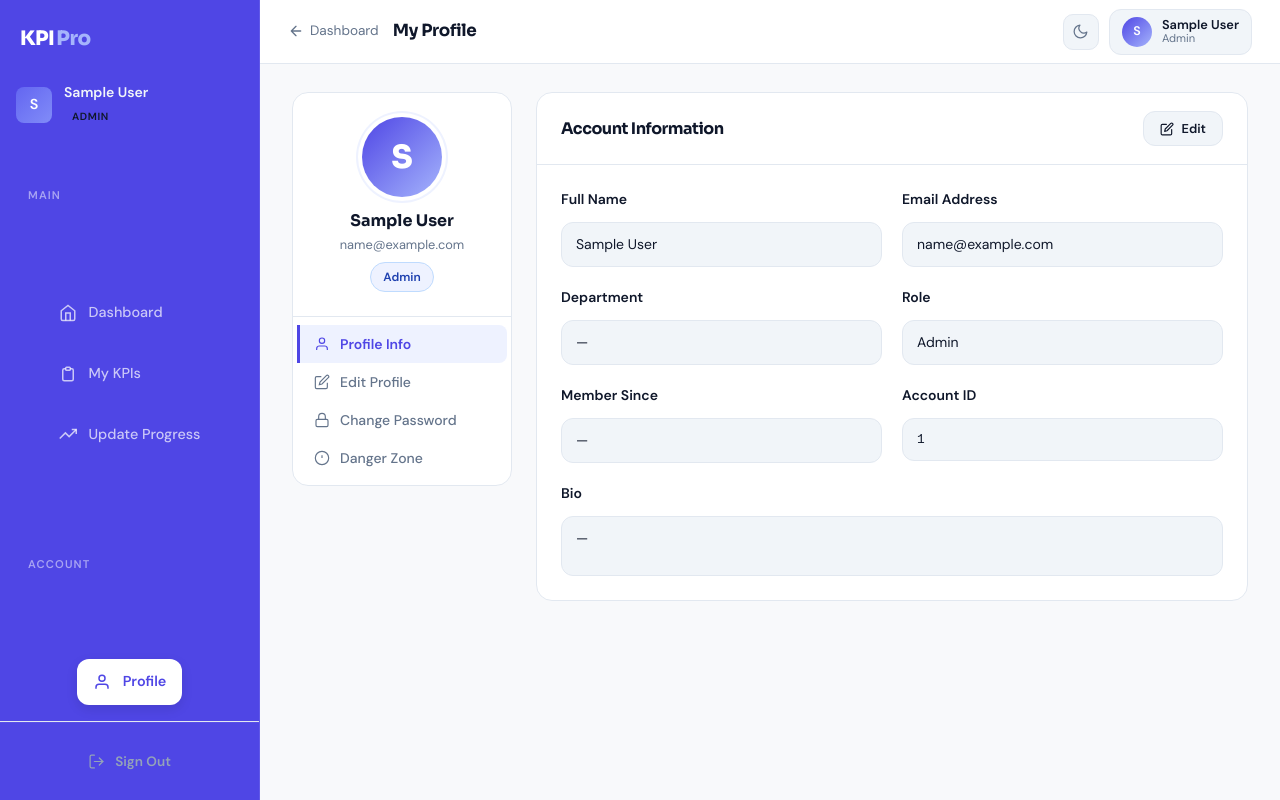
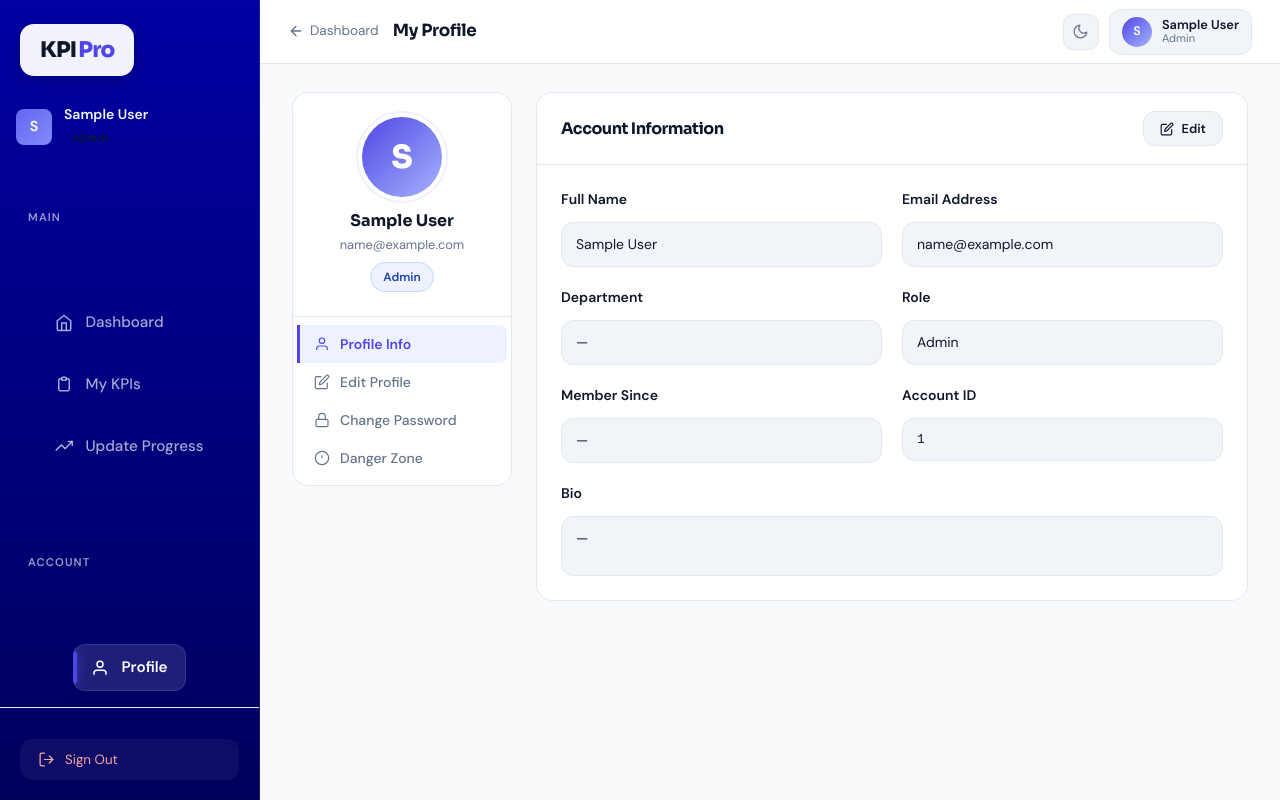
Before and after one commit to florencetongg/KPI-Pulse, a plain HTML site: page pages/profile.html in a window 1280 px wide. Drawn offline with Linux system fonts and the light colour scheme; sample sign-in values are in the browser's storage.

Commit message:
Side bar CSS and theme mode

```diff
--- a/css/style.css
+++ b/css/style.css
@@ -8,7 +8,7 @@
 :root {
   /* Color Palette */
   --navy: #0f172a;
-  --navy-light: #1e293b;
+  --navy-light: #192332;
   --primary: #4f46e5;
   --primary-hover: #4338ca;
   --primary-light: #eef2ff;
@@ -401,7 +401,9 @@ nav {
 .form-select,
 .form-textarea {
   width: 100%;
-  padding: 11px 14px;
+  padding: 8px 14px;
+  /* Fixed clipping issue */
+
   border: 1px solid var(--border);
   border-radius: var(--radius);
   font-size: 0.875rem;
@@ -1698,8 +1700,8 @@ body.app-body {
   flex-shrink: 0;
   display: flex;
   flex-direction: column;
-  background: #4f46e5;
-  /* The requested Indigo color */
+  background: linear-gradient(180deg, #0000A3 0%, #00005C 100%);
+  /* Premium Midnight Gradient */
   height: 100vh;
   position: sticky;
   top: 0;
@@ -1727,19 +1729,30 @@ body.app-body {
 .sidebar-logo {
   font-family: 'Sora', sans-serif;
   font-weight: 800;
-  font-size: 1.25rem;
-  color: #ffffff;
-  /* White for high contrast on Indigo */
+  font-size: 1.35rem;
+  color: #0f172a;
   text-decoration: none;
-  letter-spacing: -0.5px;
-  display: flex;
-  align-items: center;
+  letter-spacing: -0.8px;
+  display: flex;
+  align-items: center;
+  justify-content: center;
   gap: 2px;
+  background: rgba(255, 255, 255, 0.95);
+  /* Premium Glass Box */
+  backdrop-filter: blur(8px);
+  padding: 10px 20px;
+  border-radius: 14px;
+  box-shadow: 0 4px 15px rgba(0, 0, 0, 0.2);
+  transition: transform 0.2s ease;
+}
+
+.sidebar-logo:hover {
+  transform: scale(1.02);
 }
 
 .sidebar-logo span {
-  color: #a5b4fc;
-  /* Light Indigo/Primary-mid to match brand feel */
+  color: #4f46e5;
+  /* Blue as per index.html */
 }
 
 .sidebar-user {
@@ -1824,7 +1837,7 @@ body.app-body {
   display: block;
   width: 100%;
   padding: 24px 16px 12px;
-  color: rgba(255, 255, 255, 0.5);
+  color: rgba(255, 255, 255, 0.6);
   font-size: 0.7rem;
   font-weight: 700;
   text-transform: uppercase;
@@ -1848,27 +1861,54 @@ body.app-body {
   display: flex;
   align-items: center;
   gap: 12px;
-  padding: 12px 16px;
-  color: rgba(255, 255, 255, 0.7);
+  padding: 12px 18px;
+  color: rgba(255, 255, 255, 0.65);
   text-decoration: none;
-  font-size: 0.9rem;
+  font-size: 0.95rem;
   font-weight: 500;
   border-radius: 12px;
-  transition: all 0.2s cubic-bezier(0.4, 0, 0.2, 1);
+  transition: all 0.25s cubic-bezier(0.4, 0, 0.2, 1);
   white-space: nowrap;
+  position: relative;
+  overflow: hidden;
 }
 
 .sidebar-nav-link:hover {
-  background: rgba(255, 255, 255, 0.1);
+  background: rgba(255, 255, 255, 0.08);
   color: #ffffff;
+  padding-left: 22px;
+  /* Smooth slide-in effect */
 }
 
 .sidebar-nav-link.active {
-  background: #ffffff;
-  color: #4f46e5;
-  /* The primary indigo on white for active state */
+  background: rgba(255, 255, 255, 0.12);
+  color: #ffffff;
   font-weight: 600;
-  box-shadow: 0 4px 12px rgba(0, 0, 0, 0.1);
+  box-shadow: inset 0 0 0 1px rgba(255, 255, 255, 0.1);
+}
+
+.sidebar-nav-link.active::before {
+  content: '';
+  position: absolute;
+  left: 0;
+  top: 15%;
+  height: 70%;
+  width: 4px;
+  background: #4f46e5;
+  border-radius: 0 4px 4px 0;
+  box-shadow: 0 0 10px #4f46e5;
+}
+
+.sidebar-nav-link.active::before {
+  content: '';
+  position: absolute;
+  left: 0;
+  top: 15%;
+  height: 70%;
+  width: 4px;
+  background: #4f46e5;
+  border-radius: 0 4px 4px 0;
+  box-shadow: 0 0 10px #4f46e5;
 }
 
 
@@ -1886,53 +1926,31 @@ body.app-body {
 .sidebar-footer {
   padding: 20px;
   margin-top: auto;
-  /* Pushes to bottom */
   border-top: 1px solid rgba(255, 255, 255, 0.05);
   flex-shrink: 0;
 }
 
 .sidebar-logout-btn {
-  width: 100%;
-  display: flex;
-  align-items: center;
-  justify-content: center;
+  display: flex;
+  align-items: center;
   gap: 10px;
-  padding: 12px;
-  background: rgba(239, 68, 68, 0.1);
-  color: #fca5a5;
-  border: 1px solid rgba(239, 68, 68, 0.2);
-  border-radius: 10px;
-  font-size: 0.85rem;
-  font-weight: 600;
-  cursor: pointer;
-  transition: all 0.2s;
-}
-
-.sidebar-logout-btn:hover {
-  background: #ef4444;
-  color: white;
-  border-color: #ef4444;
-}
-
-.sidebar-logout-btn {
-  display: flex;
-  align-items: center;
-  gap: 10px;
-  padding: 10px 12px;
+  padding: 12px 18px;
   width: 100%;
   border: none;
-  background: none;
+  background: rgba(255, 255, 255, 0.05);
+  border-radius: 12px;
   cursor: pointer;
-  color: #94a3b8;
-
+  color: #fca5a5;
   text-align: left;
   font-family: 'DM Sans', sans-serif;
-  transition: all 0.18s ease;
+  transition: all 0.2s ease;
+  margin-top: 10px;
 }
 
 .sidebar-logout-btn:hover {
-  background: rgba(220, 38, 38, 0.12);
-  color: #fca5a5;
+  background: rgba(220, 38, 38, 0.2);
+  color: #ffffff;
+  transform: translateY(-1px);
 }
 
 .sidebar-logout-btn svg {
@@ -3019,7 +3037,8 @@ body.dark .page-header-info p {
 }
 
 body.dark .sidebar-section-label {
-  color: #334155;
+  color: rgba(255, 255, 255, 0.6);
+  /* Semi-transparent white for visibility on dark sidebar */
 }
 
 body.dark .profile-tab-btn.active {
```
Also changed, not shown: pages/dashboard.html (+2 -2 lines), pages/login.html (+0 -13 lines), pages/manager-kpi.html (+1 -1 lines).
